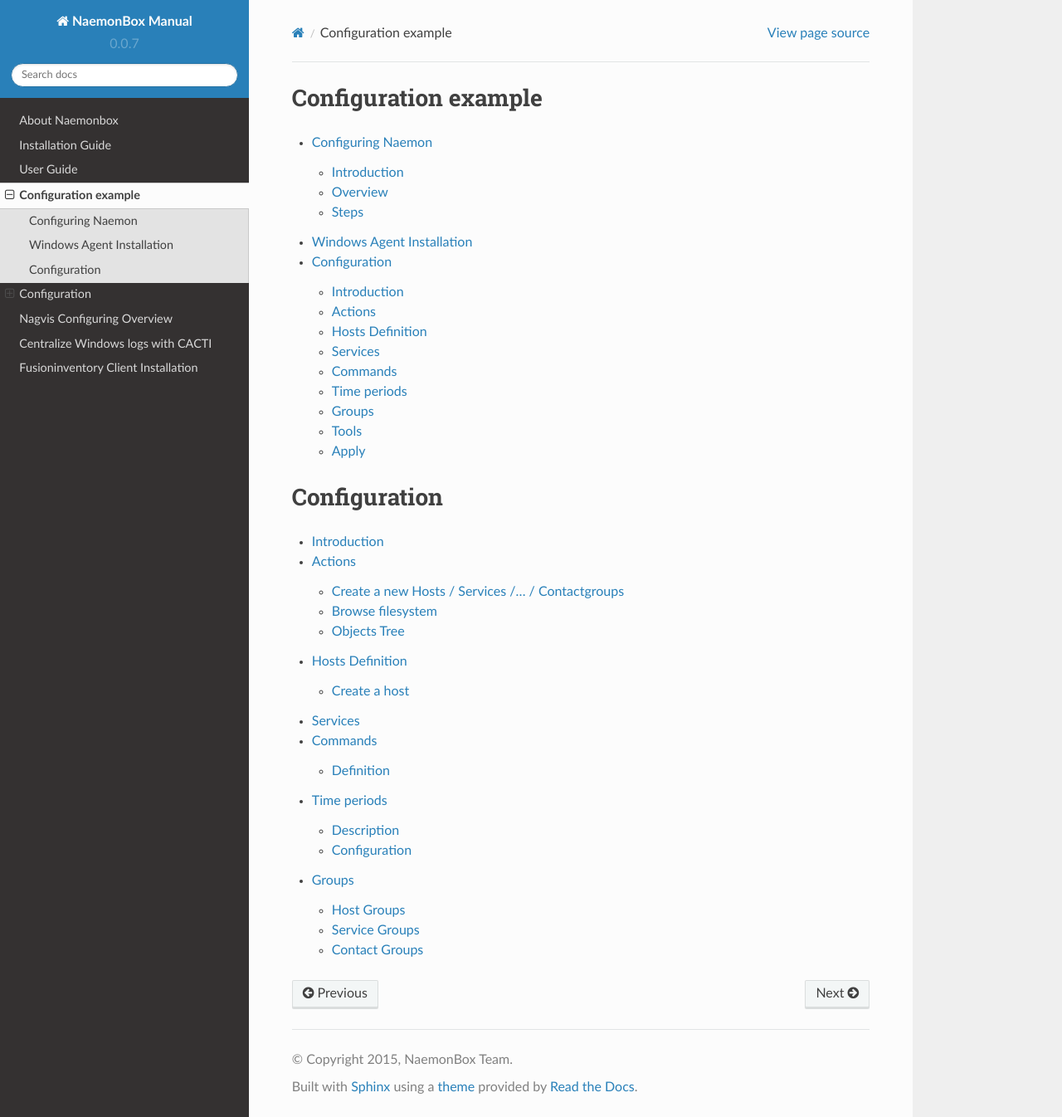
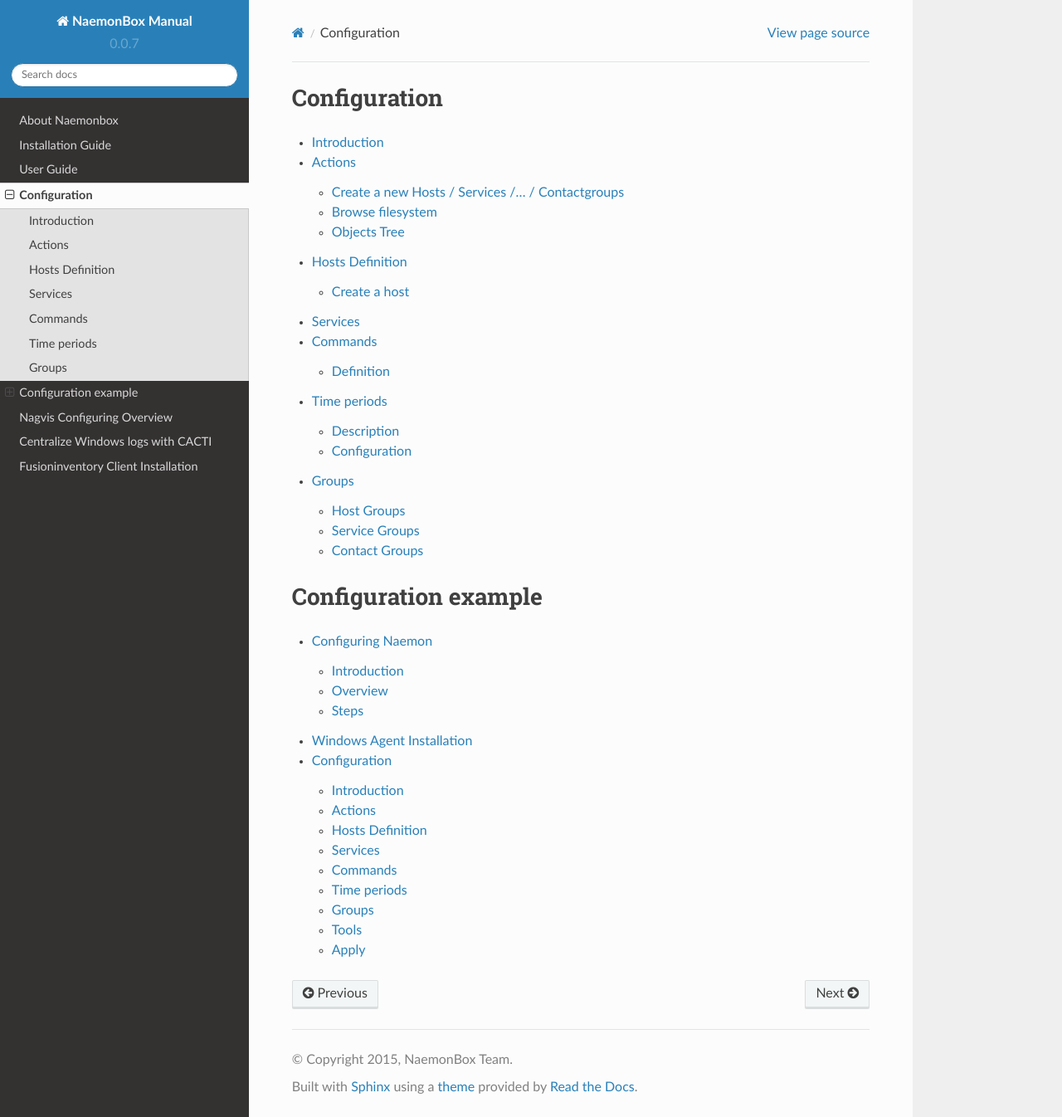
Before and after one commit to mgadi/naemonbox, a Sphinx documentation site: the page built from docs/source/04_Configuring_NaemonBox/index.rst, in a window 1280 px wide and 1346 px high. Shown: the whole window at 83% size. Built offline with Sphinx 7.4.7 and the Read the Docs theme 2.0.0, drawn with Linux system fonts in a browser that asks for light colours; pages that are not in the unit, such as notebooks, are missing from menus.

Commit message:
Update index.rst

```diff
--- a/docs/source/04_Configuring_NaemonBox/index.rst
+++ b/docs/source/04_Configuring_NaemonBox/index.rst
@@ -1,15 +1,3 @@
-=============
-Configuration example
-=============
-
-.. toctree::
-   :maxdepth: 2
-   :glob:
-
-   overview.rst
-   windows_agent_installation.rst
-   configuration/index.rst
-
 =============
 Configuration
 =============
```
Also changed, not shown: other parts of docs/source/04_Configuring_NaemonBox/index.rst (+12 -0 lines).
